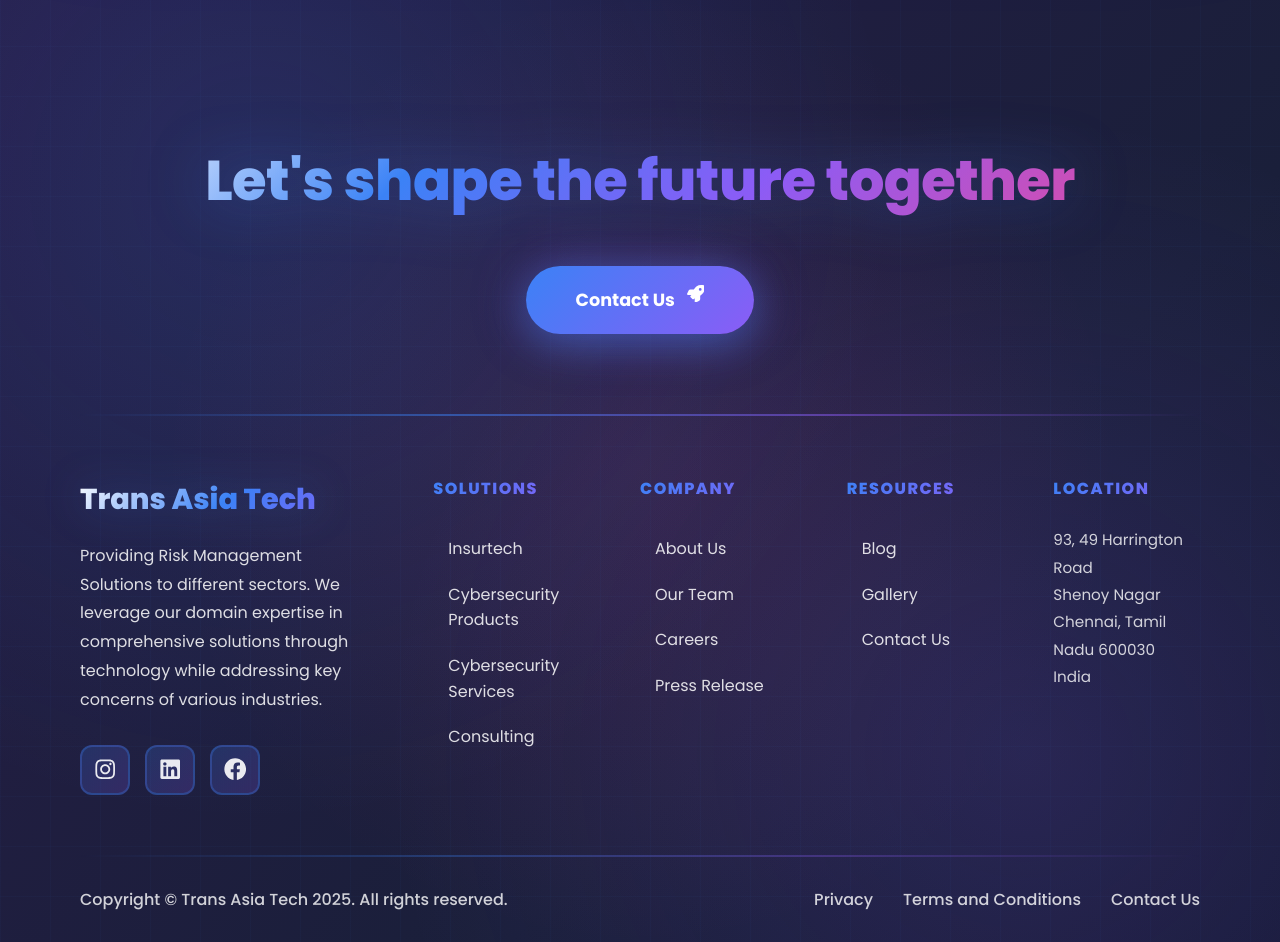
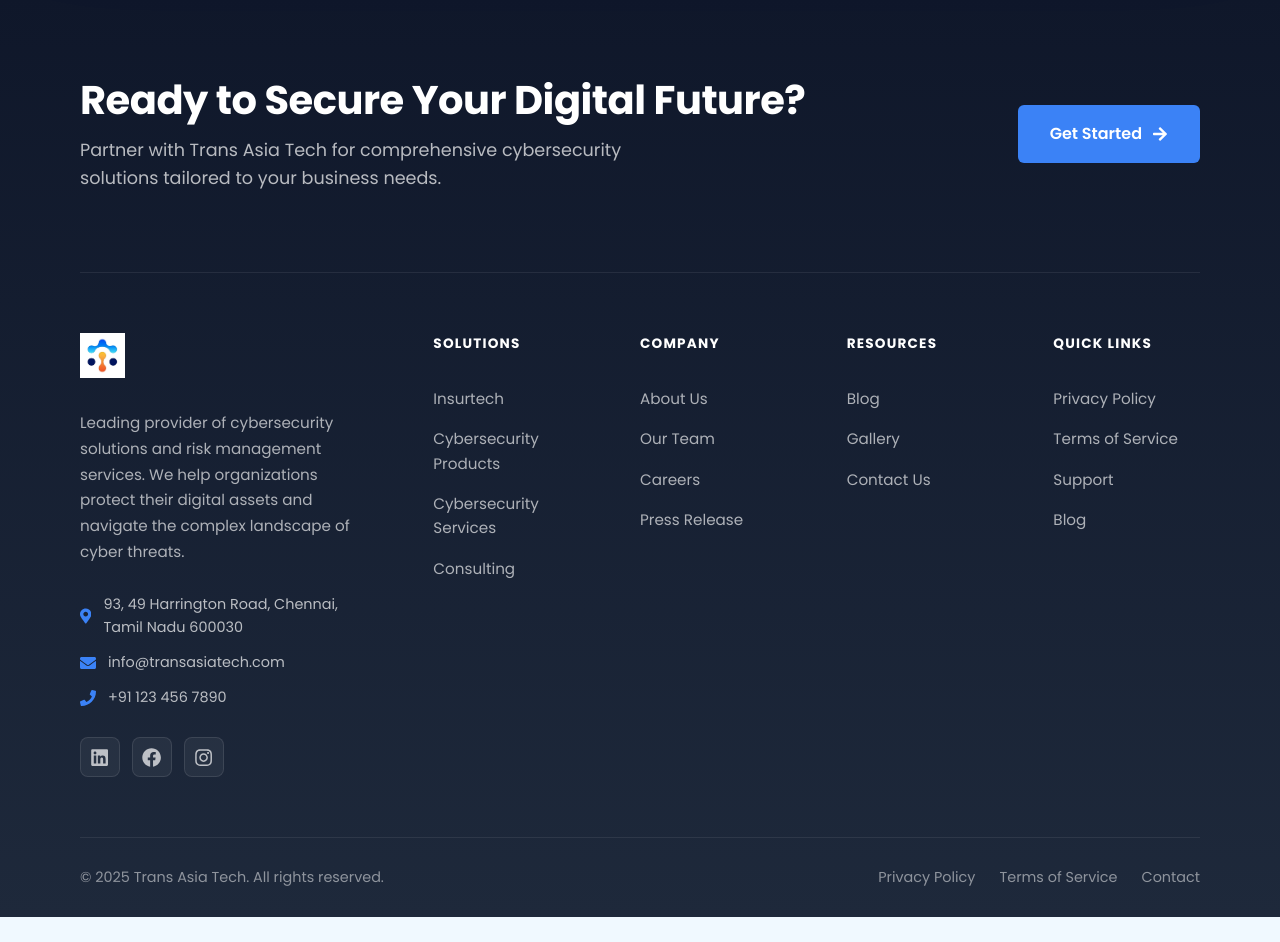
Before and after one commit to octaleadsprivatelimited-cloud/transasia, a React (Create React App) app in the folder client/: page / in a window 1280 px wide. Shown: the part 4040-4982 px from the top of the page. After the commit the page ends 4957 px from the top, so only its background shows below. Built offline with nearby package versions, Linux system fonts and the light colour scheme.

Commit message:
Redesign footer in professional corporate format: clean layout, contact info, subtle colors, and business-appropriate styling

```diff
--- a/client/src/components/Footer.js
+++ b/client/src/components/Footer.js
@@ -1,25 +1,11 @@
 import React from 'react';
 import { Link } from 'react-router-dom';
-import styled, { keyframes } from 'styled-components';
-import { FaLinkedin, FaFacebook, FaInstagram, FaRocket } from 'react-icons/fa';
-
-const gradientShift = keyframes`
-  0% { background-position: 0% 50%; }
-  50% { background-position: 100% 50%; }
-  100% { background-position: 0% 50%; }
-`;
-
-const float = keyframes`
-  0%, 100% { transform: translateY(0px); }
-  50% { transform: translateY(-10px); }
-`;
+import styled from 'styled-components';
+import { FaLinkedin, FaFacebook, FaInstagram, FaArrowRight, FaEnvelope, FaPhone, FaMapMarkerAlt } from 'react-icons/fa';
 
 const FooterContainer = styled.footer`
-  background: linear-gradient(135deg, #0a0e27 0%, #1a1f3a 25%, #2d1b4e 50%, #1a1f3a 75%, #0a0e27 100%);
-  background-size: 400% 400%;
-  animation: ${gradientShift} 15s ease infinite;
+  background: linear-gradient(180deg, #0f172a 0%, #1e293b 100%);
   color: #ffffff;
-  padding: 60px 0 0;
   position: relative;
   overflow: hidden;
 
@@ -29,26 +15,8 @@ const FooterContainer = styled.footer`
     top: 0;
     left: 0;
     right: 0;
-    bottom: 0;
-    background:
-      radial-gradient(circle at 20% 20%, rgba(59, 130, 246, 0.15) 0%, transparent 50%),
-      radial-gradient(circle at 80% 80%, rgba(139, 92, 246, 0.15) 0%, transparent 50%),
-      radial-gradient(circle at 50% 50%, rgba(236, 72, 153, 0.1) 0%, transparent 60%);
-    pointer-events: none;
-  }
-
-  &::after {
-    content: '';
-    position: absolute;
-    top: 0;
-    left: 0;
-    right: 0;
-    bottom: 0;
-    background-image:
-      linear-gradient(90deg, rgba(59, 130, 246, 0.03) 1px, transparent 1px),
-      linear-gradient(rgba(59, 130, 246, 0.03) 1px, transparent 1px);
-    background-size: 50px 50px;
-    pointer-events: none;
+    height: 1px;
+    background: linear-gradient(90deg, transparent, rgba(59, 130, 246, 0.5), transparent);
   }
 `;
 
@@ -66,91 +34,75 @@ const Container = styled.div`
 
 const CTASection = styled.div`
   padding: 80px 0;
-  border-bottom: 2px solid;
-  border-image: linear-gradient(90deg, transparent, rgba(59, 130, 246, 0.5), rgba(139, 92, 246, 0.5), transparent) 1;
-  text-align: center;
+  border-bottom: 1px solid rgba(255, 255, 255, 0.08);
+  display: flex;
+  justify-content: space-between;
+  align-items: center;
+  gap: 40px;
 
-  @media (max-width: 768px) {
+  @media (max-width: 968px) {
+    flex-direction: column;
+    text-align: center;
     padding: 60px 0;
   }
 `;
 
+const CTAContent = styled.div`
+  flex: 1;
+`;
+
 const CTATitle = styled.h2`
-  font-size: 3.5rem;
-  font-weight: 800;
-  background: linear-gradient(135deg, #ffffff 0%, #3b82f6 30%, #8b5cf6 60%, #ec4899 100%);
-  -webkit-background-clip: text;
-  -webkit-text-fill-color: transparent;
-  background-clip: text;
-  margin-bottom: 40px;
+  font-size: 2.5rem;
+  font-weight: 700;
+  color: #ffffff;
+  margin-bottom: 12px;
   letter-spacing: -0.5px;
-  filter: drop-shadow(0 0 30px rgba(59, 130, 246, 0.3));
+  line-height: 1.2;
 
   @media (max-width: 768px) {
-    font-size: 2.2rem;
-    margin-bottom: 30px;
+    font-size: 2rem;
+  }
+`;
+
+const CTASubtitle = styled.p`
+  font-size: 1.1rem;
+  color: rgba(255, 255, 255, 0.7);
+  line-height: 1.6;
+  max-width: 600px;
+
+  @media (max-width: 968px) {
+    margin: 0 auto;
   }
 `;
 
 const CTAButton = styled(Link)`
   display: inline-flex;
   align-items: center;
-  gap: 12px;
-  padding: 20px 50px;
-  background: linear-gradient(135deg, #3b82f6 0%, #8b5cf6 50%, #ec4899 100%);
-  background-size: 200% 200%;
+  gap: 10px;
+  padding: 16px 32px;
+  background: #3b82f6;
   color: white;
   border: none;
-  border-radius: 50px;
-  font-size: 1.1rem;
-  font-weight: 700;
+  border-radius: 6px;
+  font-size: 1rem;
+  font-weight: 600;
   cursor: pointer;
   text-decoration: none;
-  transition: all 0.4s ease;
-  box-shadow:
-    0 10px 40px rgba(59, 130, 246, 0.4),
-    0 0 60px rgba(139, 92, 246, 0.3);
-  position: relative;
-  overflow: hidden;
-
-  &::before {
-    content: '';
-    position: absolute;
-    inset: 0;
-    background: linear-gradient(135deg, #ec4899 0%, #8b5cf6 50%, #3b82f6 100%);
-    opacity: 0;
-    transition: opacity 0.4s ease;
-  }
-
-  &::after {
-    content: '';
-    position: absolute;
-    inset: -2px;
-    background: linear-gradient(45deg, #3b82f6, #8b5cf6, #ec4899, #f59e0b);
-    border-radius: 50px;
-    z-index: -1;
-    opacity: 0;
-    transition: opacity 0.4s ease;
-    filter: blur(10px);
-  }
+  transition: all 0.3s ease;
+  white-space: nowrap;
 
   &:hover {
-    transform: translateY(-5px) scale(1.05);
-    box-shadow:
-      0 20px 60px rgba(59, 130, 246, 0.6),
-      0 0 100px rgba(139, 92, 246, 0.5);
-
-    &::before {
-      opacity: 1;
-    }
-
-    &::after {
-      opacity: 0.7;
-    }
+    background: #2563eb;
+    transform: translateX(5px);
+    box-shadow: 0 10px 30px rgba(59, 130, 246, 0.3);
   }
 
   svg {
-    animation: ${float} 2s ease-in-out infinite;
+    transition: transform 0.3s ease;
+  }
+
+  &:hover svg {
+    transform: translateX(5px);
   }
 `;
 
@@ -175,81 +127,88 @@ const FooterColumn = styled.div``;
 
 const CompanyInfo = styled.div``;
 
+const Logo = styled.img`
+  height: 45px;
+  margin-bottom: 24px;
+`;
+
 const CompanyName = styled.h3`
-  font-size: 1.8rem;
-  font-weight: 800;
-  background: linear-gradient(135deg, #ffffff 0%, #3b82f6 50%, #8b5cf6 100%);
-  -webkit-background-clip: text;
-  -webkit-text-fill-color: transparent;
-  background-clip: text;
-  margin-bottom: 20px;
-  filter: drop-shadow(0 0 20px rgba(59, 130, 246, 0.3));
+  font-size: 1.5rem;
+  font-weight: 700;
+  color: #ffffff;
+  margin-bottom: 16px;
+  letter-spacing: -0.3px;
 `;
 
 const CompanyDescription = styled.p`
-  font-size: 1rem;
-  line-height: 1.8;
-  color: rgba(255, 255, 255, 0.85);
-  margin-bottom: 30px;
+  font-size: 0.95rem;
+  line-height: 1.7;
+  color: rgba(255, 255, 255, 0.65);
+  margin-bottom: 28px;
+  max-width: 400px;
+`;
+
+const ContactInfo = styled.div`
+  margin-bottom: 28px;
+`;
+
+const ContactItem = styled.div`
+  display: flex;
+  align-items: center;
+  gap: 12px;
+  margin-bottom: 12px;
+  font-size: 0.9rem;
+  color: rgba(255, 255, 255, 0.7);
+
+  svg {
+    color: #3b82f6;
+    font-size: 1rem;
+  }
+
+  a {
+    color: rgba(255, 255, 255, 0.7);
+    text-decoration: none;
+    transition: color 0.3s ease;
+
+    &:hover {
+      color: #3b82f6;
+    }
+  }
 `;
 
 const SocialLinks = styled.div`
   display: flex;
-  gap: 15px;
+  gap: 12px;
 `;
 
 const SocialLink = styled.a`
-  width: 50px;
-  height: 50px;
-  background: linear-gradient(135deg, rgba(59, 130, 246, 0.2) 0%, rgba(139, 92, 246, 0.2) 100%);
-  border: 2px solid rgba(59, 130, 246, 0.3);
-  border-radius: 12px;
+  width: 40px;
+  height: 40px;
+  background: rgba(255, 255, 255, 0.05);
+  border: 1px solid rgba(255, 255, 255, 0.1);
+  border-radius: 8px;
   display: flex;
   align-items: center;
   justify-content: center;
-  color: rgba(255, 255, 255, 0.9);
-  font-size: 1.4rem;
-  transition: all 0.4s ease;
-  position: relative;
-  overflow: hidden;
-
-  &::before {
-    content: '';
-    position: absolute;
-    inset: 0;
-    background: linear-gradient(135deg, #3b82f6 0%, #8b5cf6 50%, #ec4899 100%);
-    opacity: 0;
-    transition: opacity 0.4s ease;
-  }
+  color: rgba(255, 255, 255, 0.7);
+  font-size: 1.2rem;
+  transition: all 0.3s ease;
 
   &:hover {
-    transform: translateY(-5px) scale(1.1);
-    border-color: transparent;
-    box-shadow:
-      0 10px 30px rgba(59, 130, 246, 0.5),
-      0 0 40px rgba(139, 92, 246, 0.4);
-
-    &::before {
-      opacity: 1;
-    }
-  }
-
-  svg {
-    position: relative;
-    z-index: 1;
+    background: #3b82f6;
+    border-color: #3b82f6;
+    color: white;
+    transform: translateY(-3px);
   }
 `;
 
 const ColumnTitle = styled.h4`
-  font-size: 1rem;
-  font-weight: 800;
-  background: linear-gradient(135deg, #3b82f6 0%, #8b5cf6 100%);
-  -webkit-background-clip: text;
-  -webkit-text-fill-color: transparent;
-  background-clip: text;
+  font-size: 0.85rem;
+  font-weight: 700;
+  color: #ffffff;
   text-transform: uppercase;
-  letter-spacing: 1.5px;
-  margin-bottom: 25px;
+  letter-spacing: 1.2px;
+  margin-bottom: 24px;
 `;
 
 const LinkList = styled.ul`
@@ -260,40 +219,21 @@ const LinkList = styled.ul`
 
 const FooterLink = styled(Link)`
   display: block;
-  color: rgba(255, 255, 255, 0.85);
+  color: rgba(255, 255, 255, 0.65);
   text-decoration: none;
-  font-size: 1rem;
-  padding: 10px 0;
+  font-size: 0.95rem;
+  padding: 8px 0;
   transition: all 0.3s ease;
-  position: relative;
-  padding-left: 15px;
-
-  &::before {
-    content: '';
-    position: absolute;
-    left: 0;
-    top: 50%;
-    transform: translateY(-50%);
-    width: 0;
-    height: 2px;
-    background: linear-gradient(90deg, #3b82f6, #8b5cf6);
-    transition: width 0.3s ease;
-  }
 
   &:hover {
-    color: #ffffff;
-    padding-left: 25px;
-
-    &::before {
-      width: 12px;
-    }
+    color: #3b82f6;
+    padding-left: 8px;
   }
 `;
 
 const FooterBottom = styled.div`
-  padding: 30px 0;
-  border-top: 2px solid;
-  border-image: linear-gradient(90deg, transparent, rgba(59, 130, 246, 0.3), rgba(139, 92, 246, 0.3), transparent) 1;
+  padding: 28px 0;
+  border-top: 1px solid rgba(255, 255, 255, 0.08);
   display: flex;
   justify-content: space-between;
   align-items: center;
@@ -303,20 +243,19 @@ const FooterBottom = styled.div`
   @media (max-width: 768px) {
     flex-direction: column;
     text-align: center;
-    padding: 25px 0;
+    padding: 24px 0;
   }
 `;
 
 const Copyright = styled.p`
-  font-size: 1rem;
-  color: rgba(255, 255, 255, 0.8);
+  font-size: 0.9rem;
+  color: rgba(255, 255, 255, 0.5);
   margin: 0;
-  font-weight: 500;
 `;
 
 const LegalLinks = styled.div`
   display: flex;
-  gap: 30px;
+  gap: 24px;
   flex-wrap: wrap;
 
   @media (max-width: 768px) {
@@ -325,30 +264,13 @@ const LegalLinks = styled.div`
 `;
 
 const LegalLink = styled(Link)`
-  font-size: 1rem;
-  color: rgba(255, 255, 255, 0.8);
+  font-size: 0.9rem;
+  color: rgba(255, 255, 255, 0.5);
   text-decoration: none;
-  transition: all 0.3s ease;
-  position: relative;
-  font-weight: 500;
-
-  &::after {
-    content: '';
-    position: absolute;
-    bottom: -3px;
-    left: 0;
-    width: 0;
-    height: 2px;
-    background: linear-gradient(90deg, #3b82f6, #8b5cf6);
-    transition: width 0.3s ease;
-  }
+  transition: color 0.3s ease;
 
   &:hover {
-    color: #ffffff;
-
-    &::after {
-      width: 100%;
-    }
+    color: #3b82f6;
   }
 `;
 
@@ -357,29 +279,39 @@ const Footer = () => {
     <FooterContainer>
       <Container>
         <CTASection>
-          <CTATitle>Let's shape the future together</CTATitle>
+          <CTAContent>
+            <CTATitle>Ready to Secure Your Digital Future?</CTATitle>
+            <CTASubtitle>
+              Partner with Trans Asia Tech for comprehensive cybersecurity solutions tailored to your business needs.
+            </CTASubtitle>
+          </CTAContent>
           <CTAButton to="/contact">
-            Contact Us <FaRocket />
+            Get Started <FaArrowRight />
           </CTAButton>
         </CTASection>
 
         <FooterMain>
           <FooterColumn>
             <CompanyInfo>
-              <CompanyName>Trans Asia Tech</CompanyName>
+              <Logo src="/insurtech/logo.png" alt="Trans Asia Tech" />
               <CompanyDescription>
-                Providing Risk Management Solutions to different sectors. We leverage our domain expertise
-                in comprehensive solutions through technology while addressing key concerns of various industries.
+                Leading provider of cybersecurity solutions and risk management services. We help organizations protect their digital assets and navigate the complex landscape of cyber threats.
               </CompanyDescription>
+              <ContactInfo>
+                <ContactItem>
+                  <FaMapMarkerAlt />
+                  <span>93, 49 Harrington Road, Chennai, Tamil Nadu 600030</span>
+                </ContactItem>
+                <ContactItem>
+                  <FaEnvelope />
+                  <a href="mailto:info@transasiatech.com">info@transasiatech.com</a>
+                </ContactItem>
+                <ContactItem>
+                  <FaPhone />
+                  <a href="tel:+911234567890">+91 123 456 7890</a>
+                </ContactItem>
+              </ContactInfo>
               <SocialLinks>
-                <SocialLink
-                  href="https://www.instagram.com/transasia/"
-                  target="_blank"
-                  rel="noopener noreferrer"
-                  aria-label="Instagram"
-                >
-                  <FaInstagram />
-                </SocialLink>
                 <SocialLink
                   href="https://www.linkedin.com/company/transasia-softtech/"
                   target="_blank"
@@ -395,6 +327,14 @@ const Footer = () => {
                   aria-label="Facebook"
                 >
                   <FaFacebook />
+                </SocialLink>
+                <SocialLink
+                  href="https://www.instagram.com/transasia/"
+                  target="_blank"
+                  rel="noopener noreferrer"
+                  aria-label="Instagram"
+                >
+                  <FaInstagram />
                 </SocialLink>
               </SocialLinks>
             </CompanyInfo>
@@ -430,24 +370,22 @@ const Footer = () => {
           </FooterColumn>
 
           <FooterColumn>
-            <ColumnTitle>Location</ColumnTitle>
+            <ColumnTitle>Quick Links</ColumnTitle>
             <LinkList>
-              <li style={{ color: 'rgba(255, 255, 255, 0.8)', fontSize: '0.95rem', lineHeight: '1.8' }}>
-                93, 49 Harrington Road<br />
-                Shenoy Nagar<br />
-                Chennai, Tamil Nadu 600030<br />
-                India
-              </li>
+              <li><FooterLink to="/privacy">Privacy Policy</FooterLink></li>
+              <li><FooterLink to="/terms">Terms of Service</FooterLink></li>
+              <li><FooterLink to="/contact">Support</FooterLink></li>
+              <li><FooterLink to="/blog">Blog</FooterLink></li>
             </LinkList>
           </FooterColumn>
         </FooterMain>
 
         <FooterBottom>
-          <Copyright>Copyright © Trans Asia Tech 2025. All rights reserved.</Copyright>
+          <Copyright>© 2025 Trans Asia Tech. All rights reserved.</Copyright>
           <LegalLinks>
-            <LegalLink to="/privacy">Privacy</LegalLink>
-            <LegalLink to="/terms">Terms and Conditions</LegalLink>
-            <LegalLink to="/contact">Contact Us</LegalLink>
+            <LegalLink to="/privacy">Privacy Policy</LegalLink>
+            <LegalLink to="/terms">Terms of Service</LegalLink>
+            <LegalLink to="/contact">Contact</LegalLink>
           </LegalLinks>
         </FooterBottom>
       </Container>
```
